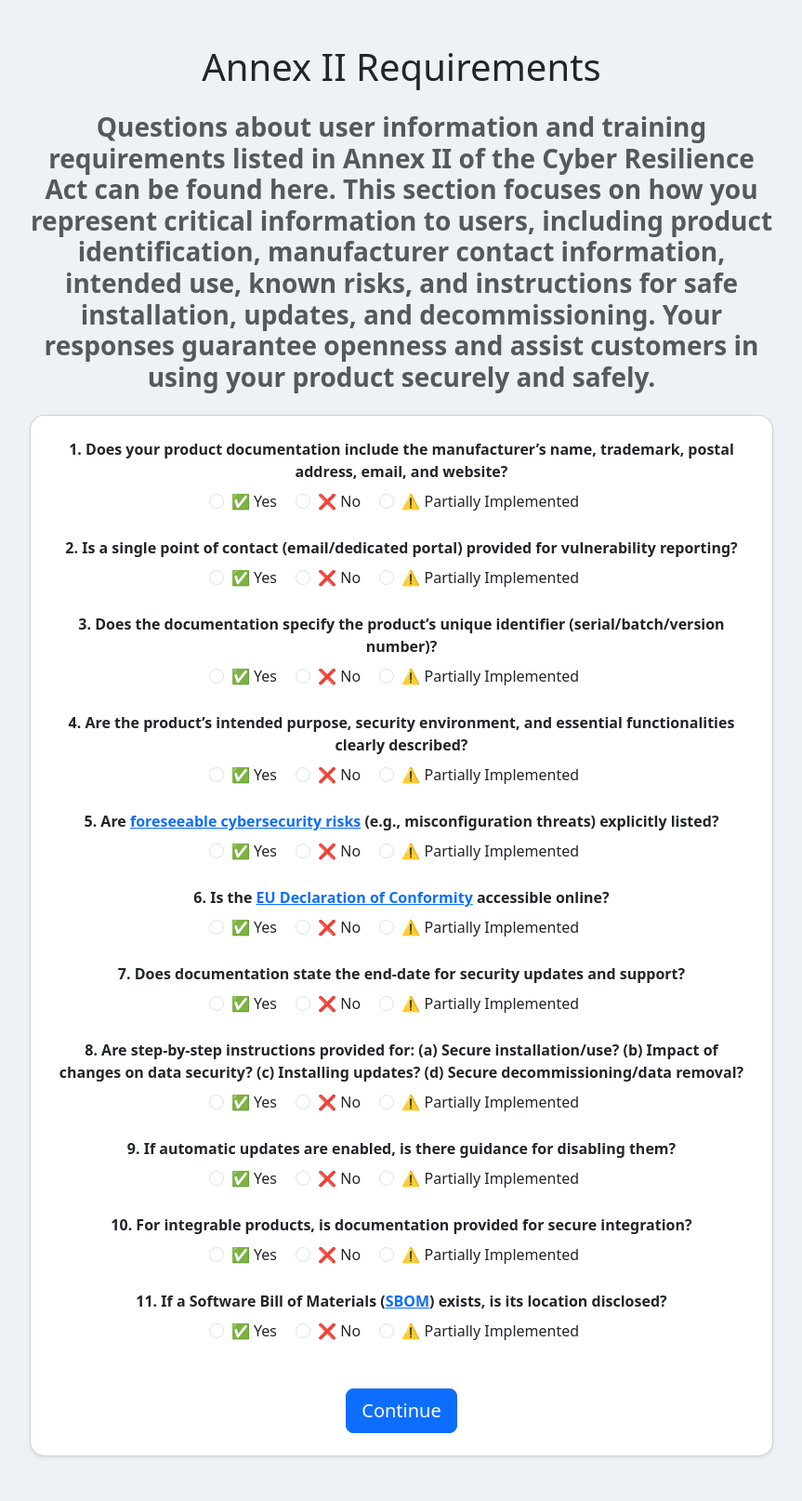
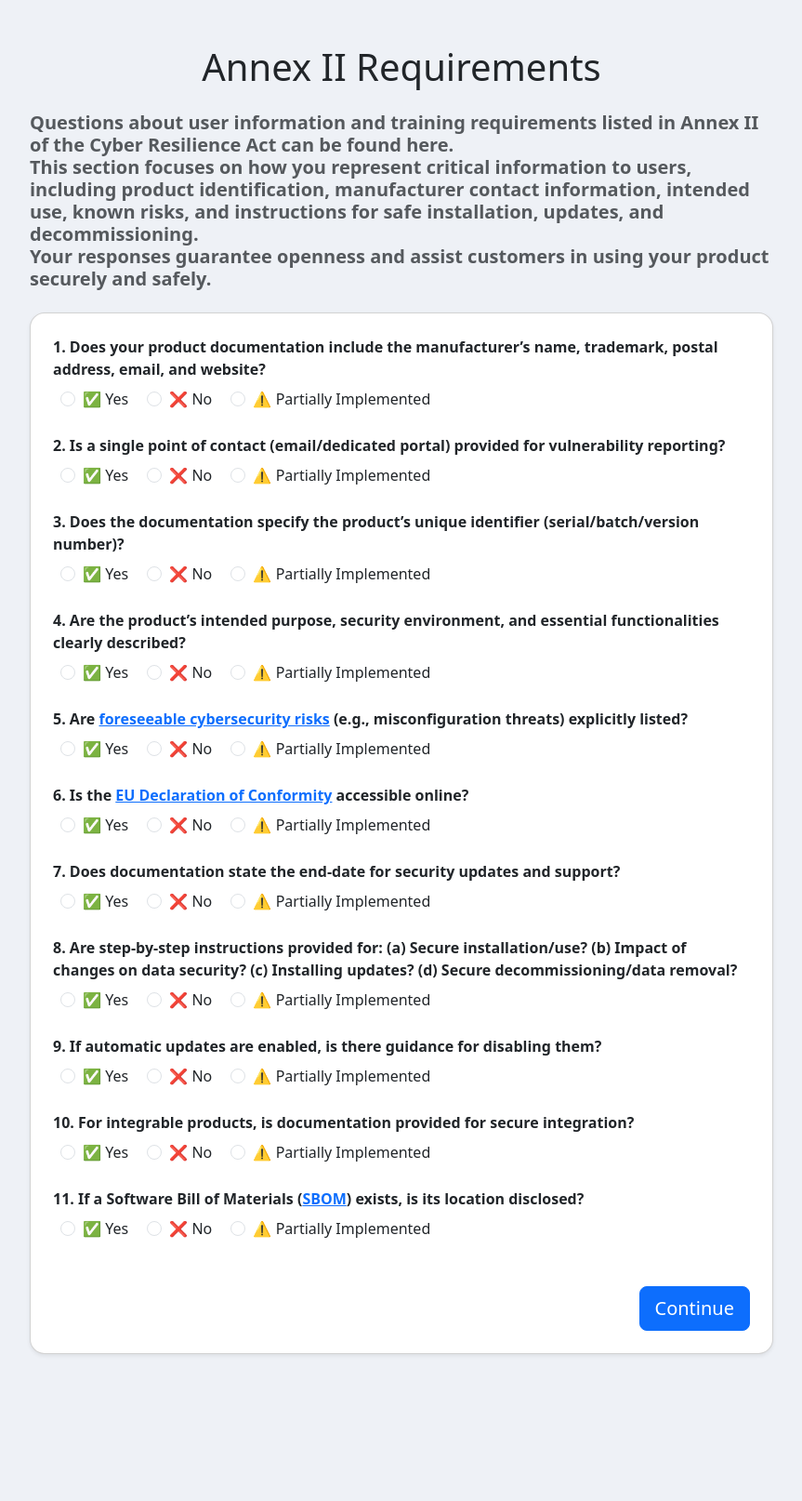
Before and after one commit to mmilas1/CRA-Compliance-System, a Django app: page /assessment/annex2/ in a window 1280 px wide. Shown: the whole page at 93% size, without its empty margins (208-1071 px from the left). After the commit the page ends 1457 px from the top, so only its background shows below. Run offline with Django 5.2, Linux system fonts and the light colour scheme; a user stored in the database is signed in; data comes from the database, SQL or seed files in the repository.

Commit message:
Update form_annex2.html

```diff
--- a/assessment/templates/assessment/form_annex2.html
+++ b/assessment/templates/assessment/form_annex2.html
@@ -7,26 +7,26 @@
     <link href="https://cdn.jsdelivr.net/npm/bootstrap@5.3.0/dist/css/bootstrap.min.css" rel="stylesheet">
 </head>
 <body style="background-color:#eef1f6;">
-<div class="container py-5 d-flex justify-content-center">
-    <div style="max-width:800px;width:100%;">
+<div class="container py-5">
+    <div class="mx-auto" style="max-width:800px;">
         <h1 class="mb-4 text-center">Annex II Requirements</h1>
-        <div class="text-muted text-center mb-4">
-            <h3><strong>
-                Questions about user information and training requirements listed in <strong>Annex II</strong> of the Cyber Resilience Act can be found here.
+        <div class="text-muted mb-4">
+            <h3 class="fw-bold text-start" style="font-size:1.25rem;">
+                Questions about user information and training requirements listed in <strong>Annex II</strong> of the Cyber Resilience Act can be found here.<br>
                 This section focuses on how you represent critical information to users, including product identification, manufacturer contact information,
-                intended use, known risks, and instructions for safe installation, updates, and decommissioning.
+                intended use, known risks, and instructions for safe installation, updates, and decommissioning.<br>
                 Your responses guarantee openness and assist customers in using your product securely and safely.
-            </strong></h3>
+            </h3>
         </div>
 
         <form method="post" class="card p-4 shadow-sm bg-white rounded-4">
             {% csrf_token %}
             {% for req in annex_2_reqs %}
-                <div class="mb-4 text-center">
-                    <label class="form-label d-block">
+                <div class="mb-4">
+                    <label class="form-label d-block text-start">
                         <strong>{{ forloop.counter }}. {{ req.title|link_keywords|safe }}</strong>
                     </label>
-                    <div class="form-check form-check-inline">
+                    <div class="form-check form-check-inline ms-2">
                         <input class="form-check-input" type="radio" name="requirement_{{ req.id }}" id="yes{{ req.id }}" value="True" required>
                         <label class="form-check-label" for="yes{{ req.id }}">✅ Yes</label>
                     </div>
@@ -43,7 +43,7 @@
                     </div>
                 </div>
             {% endfor %}
-            <div class="text-center mt-4">
+            <div class="text-end mt-4">
                 <button type="submit" class="btn btn-primary btn-lg">Continue</button>
             </div>
         </form>
```
